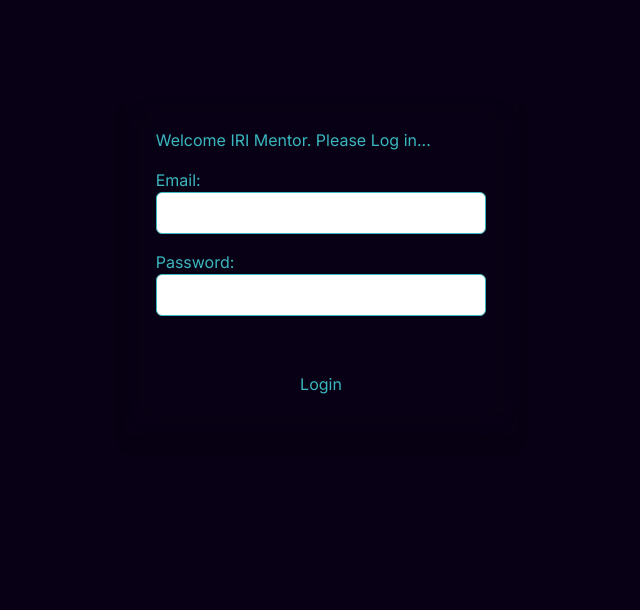
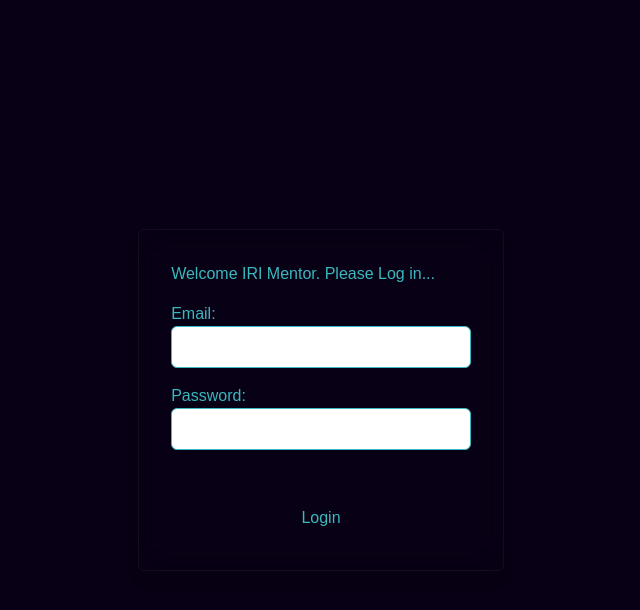
Before and after one commit to Davidongo93/IRI-Challenge, a Next.js app: page / in a window 1280 px wide. Shown: the top 610 px of the page, without its empty margins (319-959 px from the left). Built offline with nearby package versions, Linux system fonts and the light colour scheme.

Commit message:
testing deploy

```diff
--- a/package.json
+++ b/package.json
@@ -9,6 +9,7 @@
     "lint": "next lint"
   },
   "dependencies": {
+    "axios": "^1.6.7",
     "next": "14.1.0",
     "react": "^18",
     "react-dom": "^18",
--- a/src/app/components/loginBox/LoginBox.tsx
+++ b/src/app/components/loginBox/LoginBox.tsx
@@ -1,41 +1,128 @@
-import React from "react";
-import { useForm, SubmitHandler } from "react-hook-form";
-import { LoginData } from "@/app/interfaces/authInterface";
+import React, { useState } from 'react';
 
-interface LoginFormProps {
-  onLogin: (data: LoginData) => void;
+import { ILoginData } from '@/app/interfaces/authInterface';
+import { ILoginFormProps } from '@/app/interfaces/IloginFormInterface';
+
+import { validateEmail, validatePassword } from '@/app/helpers/validator';
+import { loginUser } from '@/app/helpers/api';
+
+
+const LoginBox: React.FC<ILoginFormProps> = ({ onLogin }) => {
+
+  const [userData, setUserData] = useState<ILoginData>({
+    email: '',
+    password: '',
+  });
+
+  const [formErrors, setFormErrors] = useState<{ email: string[]; password: string[] }>({
+    email: [],
+    password: [],
+  });
+
+  const [loginError, setLoginError] = useState<string | null>(null);
+
+  const handleInputChange = (event: React.ChangeEvent<HTMLInputElement>) => {
+
+    const { name, value } = event.target;
+
+    setUserData((prevUserData) => ({
+      ...prevUserData,
+      [name]: value,
+    }));
+
+
+    if (name === 'email') {
+      const emailErrors = validateEmail(value);
+      setFormErrors((prevErrors) => ({
+        ...prevErrors,
+        email: emailErrors,
+      }));
+    } else if (name === 'password') {
+      const passwordErrors = validatePassword(value);
+      setFormErrors((prevErrors) => ({
+        ...prevErrors,
+        password: passwordErrors,
+      }));
     }
+  };
 
-const LoginBox: React.FC<LoginFormProps> = ({ onLogin }) => {
-  const {
-    register,
-    handleSubmit,
-    formState: { errors },
-  } = useForm<LoginData>();
+  const onSubmit = async (event: React.FormEvent<HTMLFormElement>) => {
+    event.preventDefault();
 
-  const onSubmit: SubmitHandler<LoginData> = (data) => {
-    // Aquí puedes realizar la validación y autenticación contra AirTable 1
-    // Simplemente llamaremos a la función proporcionada por `onLogin` para este ejemplo.
-    onLogin(data);
+    const emailErrors = validateEmail(userData.email);
+    const passwordErrors = validatePassword(userData.password);
+
+    if (emailErrors.length === 0 && passwordErrors.length === 0) {
+      try {
+        await loginUser(userData.email, userData.password);
+        onLogin(userData);
+      } catch (error) {
+        setLoginError('Invalid email or password');
+        setUserData({
+          email: '',
+          password: '',
+        });
+      }
+    } else {
+      setLoginError(null);
+      setFormErrors({
+        email: emailErrors,
+        password: passwordErrors,
+      });
+      setUserData({
+        email: '',
+        password: '',
+      });
+    }
   };
 
   return (
-    <div className="bg-gray-800 bg-opacity-50 rounded-md p-8 shadow-lg transition-shadow duration-600 hover:shadow-2xl flex flex-col justify-center items-center backdrop-blur-lg backdrop-opacity-50">
+    <div className="bg-gray-800 bg-opacity-50 rounded-md p-8 shadow-lg transition-shadow duration-600 hover:shadow-2xl flex flex-col justify-center items-center backdrop-blur-lg backdrop-opacity-50 border border-solid border-white border-opacity-5 p-4">
   <h2 className="text-tahiti mb-4 w-full">Welcome IRI Mentor. Please Log in...</h2>
-      <form onSubmit={handleSubmit(onSubmit)} className="flex flex-col items-center w-full">
-        <label className="text-black block mb-4 text-tahiti w-full">
+  {loginError && <p className="text-red-500 mb-4 error-text">{loginError}</p>}
+  <form onSubmit={onSubmit} className="flex flex-col items-center w-full">
+    <label className="block mb-4 text-tahiti w-full">
       Email:
-          <input type="text" {...register("email")} className="border p-2 rounded-md w-full" />
+      <input
+        type="text"
+        name="email"
+        value={userData.email}
+        onChange={handleInputChange}
+        className="border p-2 rounded-md w-full"
+      />
+      {formErrors.email.map((error, index) => (
+        <p key={index} className="text-red-500 mb-4 error-text">
+          {error}
+        </p>
+      ))}
     </label>
-        <label className="text-black block mb-4 text-tahiti w-full">
+    <label className="block mb-4 text-tahiti w-full">
       Password:
-          <input type="password" {...register("password")} className="border p-2 rounded-md w-full" />
+      <input
+        type="password"
+        name="password"
+        value={userData.password}
+        onChange={handleInputChange}
+        className="border p-2 rounded-md w-full"
+      />
+      {formErrors.password.map((error, index) => (
+        <p key={index} className="text-red-500 error-text">
+          {error}
+        </p>
+      ))}
     </label>
-        <button type="submit" className="text-tahiti p-2 rounded bg-purple-dark hover:bg-black transition-colors duration-600 mt-8 w-full">
+    <button
+      type="submit"
+      className={`text-tahiti p-2 rounded bg-purple-dark hover:bg-black transition-colors duration-600 mt-8 w-full ${
+        formErrors.email.length > 0 || formErrors.password.length > 0 ? 'opacity-50 cursor-not-allowed' : ''
+      }`}
+      disabled={formErrors.email.length > 0 || formErrors.password.length > 0}
+    >
       Login
     </button>
   </form>
 </div>
+
   );
 };
 
--- a/src/app/components/studentForm/StudentForm.tsx
+++ b/src/app/components/studentForm/StudentForm.tsx
@@ -1,39 +1,64 @@
-import React, { useState } from "react";
-import { FormData } from "@/app/interfaces/formInterface";
+import React, { useState, useEffect } from "react";
+import { IFormData } from "@/app/interfaces/formInterface";
+import { validateStudentForm } from "@/app/helpers/validator";
 
-const StudentForm: React.FC<{ onSubmit: (data: FormData) => void }> = ({ onSubmit }) => {
+const StudentForm: React.FC<{ onSubmit: (data: IFormData) => void }> = ({ onSubmit }) => {
   const [studentName, setStudentName] = useState("");
   const [hours, setHours] = useState("");
   const [progress, setProgress] = useState("");
+  const [formErrors, setFormErrors] = useState<{ studentName?: string[]; hours?: string[] }>({});
+
+  useEffect(() => {
+    setFormErrors((prevErrors) => ({
+      ...prevErrors,
+      studentName: validateStudentForm(studentName, hours, progress).studentName,
+      hours: validateStudentForm(studentName, hours, progress).hours,
+    }));
+  }, [studentName, hours, progress]);
+
+  const isFormValid = () => {
+    // Verificar si hay errores y si los campos no están vacíos
+    const hasErrors = Object.keys(formErrors).some((key) => formErrors[key]?.length > 0);
+    const isNotEmpty = studentName.trim() !== "" && hours.trim() !== "" && progress.trim() !== "";
+
+    return !hasErrors && isNotEmpty;
+  };
 
   const handleSubmit = () => {
-    // Here you can send the data to AirTable 2
-    // We'll simply call the function provided by `onSubmit` for this example.
-    onSubmit({ studentName, hours, progress });
+    const isValid = isFormValid();
+
+    if (isValid) {
+      onSubmit({ studentName, hours, progress });
+      setStudentName("");
+      setHours("");
+      setProgress("");
+    }
   };
 
   return (
     <div className="student-form bg-gray-800 bg-opacity-50 rounded-md p-8 shadow-lg transition-shadow duration-600 hover:shadow-2xl">
       <h2 className="text-tahiti mb-4 w-full">Student Information</h2>
-      <label className="text-white block mb-4 text-tahiti w-full">
+      <label className="text-tahiti block mb-4 w-full">
         Student Name:
         <input
           type="text"
           value={studentName}
           onChange={(e) => setStudentName(e.target.value)}
-          className="border p-2 rounded-md w-full"
+          className={`border p-2 rounded-md w-full ${formErrors.studentName ? "border-red-500" : ""}`}
         />
+        {formErrors.studentName && <p className="text-red-500">{formErrors.studentName[0]}</p>}
       </label>
-      <label className="text-white block mb-4 text-tahiti w-full">
+      <label className="text-tahiti block mb-4 w-full">
         Hours with the Student This Week:
         <input
           type="text"
           value={hours}
           onChange={(e) => setHours(e.target.value)}
-          className="border p-2 rounded-md w-full"
+          className={`border p-2 rounded-md w-full ${formErrors.hours ? "border-red-500" : ""}`}
         />
+        {formErrors.hours && <p className="text-red-500">{formErrors.hours[0]}</p>}
       </label>
-      <label className="text-white block mb-4 text-tahiti w-full">
+      <label className="text-tahiti block mb-4 w-full">
         Progress This Week:
         <textarea
           value={progress}
@@ -43,7 +68,10 @@ const StudentForm: React.FC<{ onSubmit: (data: FormData) => void }> = ({ onSubmi
       </label>
       <button
         onClick={handleSubmit}
-        className="text-tahiti p-2 rounded bg-purple-dark hover:bg-black transition-colors duration-600 mt-4 w-full"
+        className={`text-tahiti p-2 rounded bg-purple-dark hover:bg-black transition-colors duration-600 mt-4 w-full ${
+          !isFormValid() ? "opacity-50 cursor-not-allowed" : ""
+        }`}
+        disabled={!isFormValid()}
       >
         Submit Answers
       </button>
--- a/src/app/components/thankYouScreen/ThankYouScreen.tsx
+++ b/src/app/components/thankYouScreen/ThankYouScreen.tsx
@@ -2,7 +2,7 @@ import React from "react";
 
 const ThankYouScreen = () => {
   return (
-    <div className="text-tahiti bg-white-100 bg-opacity-10 rounded-md p-8 shadow-lg transition-shadow duration-600 hover:shadow-2xl">
+    <div className="text-tahiti bg-white-300 bg-opacity-10 rounded-md p-8 shadow-lg transition-shadow duration-600 hover:shadow-2xl">
       <h2 className=" mb-4 w-full">Thank you for submitting your report!</h2>
       <p className=" mb-4 w-full">Your information has been successfully recorded.</p>
     </div>
--- a/src/app/globals.css
+++ b/src/app/globals.css
@@ -1,6 +1,11 @@
 @tailwind base;
 @tailwind components;
 @tailwind utilities;
+@import url('https://fonts.googleapis.com/css2?family=Poppins:wght@300;400;500;600&display=swap');
+
+body {
+  font-family: 'Poppins', sans-serif;
+}
 
 :root {
   --foreground-rgb: 0, 0, 0;
--- /dev/null
+++ b/src/app/helpers/api.ts
@@ -0,0 +1,75 @@
+import axios from 'axios';
+
+interface AirtableRecordFields {
+  username: string;
+  email: string;
+  password: string;
+}
+
+interface AirtableRecord {
+  id: string;
+  createdTime: string;
+  fields: AirtableRecordFields;
+}
+
+interface AirtableResponse {
+  records: AirtableRecord[];
+}
+
+export const loginUser = async (email: string, password: string): Promise<{ username: string }> => {
+  const baseURL = 'https://api.airtable.com/v0/appwJkKjeYJE71e3Q/IRIMentors';
+  const filterFormula = `AND({email}='${email}', {password}='${password}')`;
+
+  console.log(email, password);
+
+  try {
+    const response = await axios.get<AirtableResponse>(`${baseURL}?filterByFormula=${encodeURIComponent(filterFormula)}`, {
+      headers: {
+        Authorization: 'Bearer pat53V1GN55JPxHvj.93e40dc9142564beebfe53b167f7ddfe480a928060b49d3afe867abd25b7907b',
+      },
+    });
+
+    const { records } = response.data;
+
+    console.log(records);
+
+    if (records.length > 0) {
+      const user = records[0].fields;
+      console.log('Login successful for user:', user.username);
+      return { username: user.username };
+    } else {
+      console.log('Login failed. Invalid email or password.');
+      throw new Error('Login failed. Invalid email or password.');
+    }
+  } catch (error) {
+    console.error('Auth error:', error);
+    throw error;
+  }
+};
+const mentorUsername = 'Test';
+export const addMentorReport = async (student: string, hours: string, progress: string, mentorUsername: string): Promise<void> => {
+  const baseURL = 'https://api.airtable.com/v0/appwJkKjeYJE71e3Q/mentorReport';
+
+  const data = {
+    fields: {
+      student,
+      hours,
+      progress,
+      mentor: [mentorUsername],
+    },
+  };
+
+  try {
+    await axios.post<AirtableRecord>(baseURL, data, {
+      headers: {
+        Authorization: 'Bearer pat53V1GN55JPxHvj.93e40dc9142564beebfe53b167f7ddfe480a928060b49d3afe867abd25b7907b',
+        'Content-Type': 'application/json',
+      },
+    });
+
+    console.log('Mentor report added successfully.');
+  } catch (error) {
+    console.error('Error adding mentor report:', error);
+    throw error;
+  }
+};
--- /dev/null
+++ b/src/app/helpers/validator.ts
@@ -0,0 +1,40 @@
+export const validateEmail = (email: string): string[] => {
+    const errors: string[] = [];
+
+    if (!email.trim()) {
+      errors.push('Email is required');
+    } else {
+      const emailRegex = /^[^\s@]+@[^\s@]+\.[^\s@]+$/;
+      if (!emailRegex.test(email)) {
+        errors.push('Invalid email format');
+      }
+    }
+
+    return errors;
+  };
+
+  export const validatePassword = (password: string): string[] => {
+    const errors: string[] = [];
+
+    if (!password.trim()) {
+      errors.push('Password is required');
+    } else if (password.length < 8) {
+      errors.push('Password must be at least 8 characters');
+    }
+
+    return errors;
+  };
+
+  export const validateStudentForm = (studentName: string, hours: string, progress: string) => {
+    const errors: { [key: string]: string[] } = {};
+
+    if (!studentName.trim()) {
+      errors.studentName = ["Student Name is required"];
+    }
+
+    if (!hours.trim() || !Number.isInteger(Number(hours))) {
+      errors.hours = ["Hours must be a non-empty integer"];
+    }
+
+    return errors;
+  };
--- /dev/null
+++ b/src/app/interfaces/IloginFormInterface.ts
@@ -0,0 +1,4 @@
+import { ILoginData } from '@/app/interfaces/authInterface';
+export interface ILoginFormProps {
+    onLogin: (data: ILoginData) => void;
+  }
--- a/src/app/interfaces/authInterface.ts
+++ b/src/app/interfaces/authInterface.ts
@@ -1,4 +1,4 @@
-export interface LoginData {
+export interface ILoginData {
     email: string;
     password: string;
   };
--- a/src/app/interfaces/formInterface.ts
+++ b/src/app/interfaces/formInterface.ts
@@ -1,4 +1,4 @@
-export interface FormData {
+export interface IFormData {
     studentName: string;
     hours: string;
     progress: string;
--- a/src/app/layout.tsx
+++ b/src/app/layout.tsx
@@ -5,8 +5,8 @@ import "./globals.css";
 const inter = Inter({ subsets: ["latin"] });
 
 export const metadata: Metadata = {
-  title: "Create Next App",
-  description: "Generated by create next app",
+  title: "IRI Mentors Login Form report",
+  description: "Thank you for submit your student information.",
 };
 
 export default function RootLayout({
@@ -16,7 +16,7 @@ export default function RootLayout({
 }>) {
   return (
     <html lang="en">
-      <body className={inter.className}>{children}</body>
+      <body>{children}</body>
     </html>
   );
 }
--- a/src/app/page.tsx
+++ b/src/app/page.tsx
@@ -8,18 +8,17 @@ const Home = () => {
   const [loggedIn, setLoggedIn] = useState(false);
   const [submitted, setSubmitted] = useState(false);
 
-  const handleLogin = (username, password) => {
-    // TODO set logged in status if data are sanitized and validated
+  const handleLogin = () => {
     setLoggedIn(true);
   };
 
-  const handleSubmit = (studentName, hours, progress) => {
-    // TODO if submitted set state to true.
+  const handleSubmit = () => {
+
     setSubmitted(true);
   };
 
   return (
-    <main className="flex min-h-screen flex-col items-center justify-between p-24 bg-purple">
+    <main className="flex min-h-screen flex-col items-center justify-center p-24 bg-purple">
       {loggedIn ? (
         submitted ? (
           <ThankYouScreen />
```
Also changed, not shown: 1 other file (tests, documents, lock files or other folders). Lines whose indentation alone changed are shown as unchanged.
